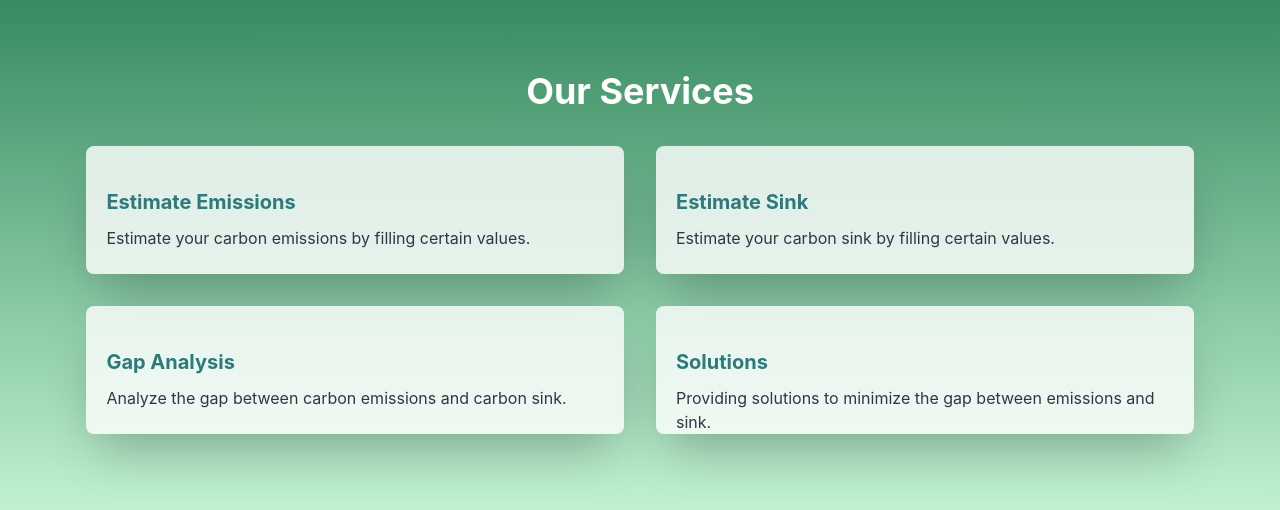
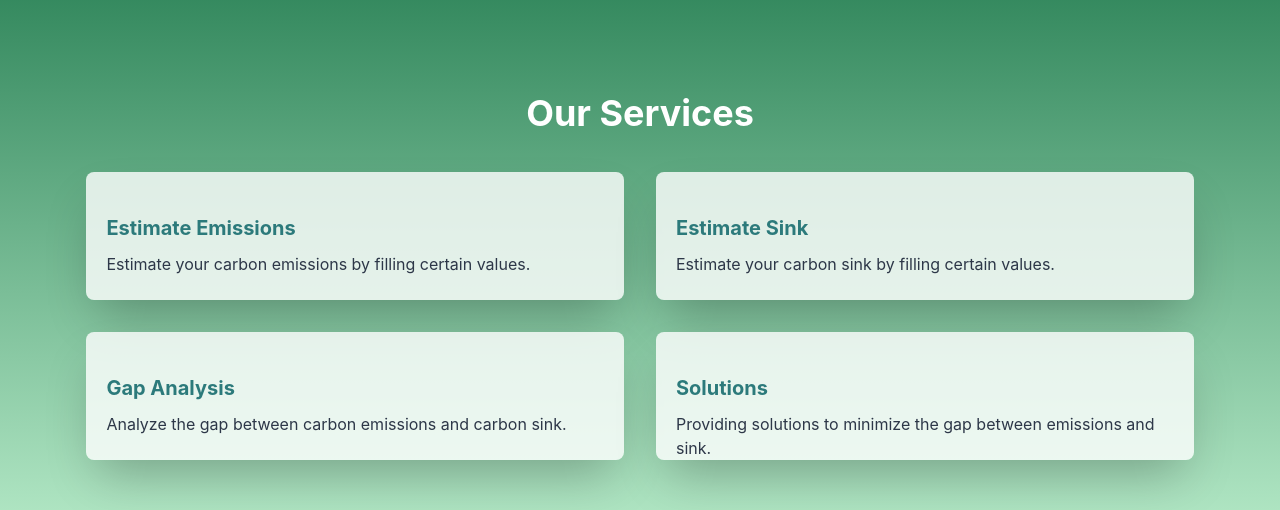
Before and after one commit to ParasNingune/carbon_footprints, a React (Create React App) app in the folder carbon-frontend/: page / in a window 1280 px wide. Shown: the part 908-1418 px from the top of the page. Built offline with nearby package versions, Linux system fonts and the light colour scheme.

Commit message:
update HomePage
minor changes in homePage

```diff
--- a/carbon-frontend/src/Pages/HomePage.js
+++ b/carbon-frontend/src/Pages/HomePage.js
@@ -88,12 +88,12 @@ export default function HomePage() {
           justifyContent="center"
           padding={10}
           mt={10}
-          minHeight="70vh"
+          minHeight="80vh"
         >
-          <Heading as="h2" fontSize="4xl" fontWeight="bold" color="white" mb={8}>
+          <Heading as="h2" fontSize="4xl" fontWeight="bold" color="white" mb={8} top={'125vh'} position={'absolute'}>
             Our Services
           </Heading>
-          <Flex wrap="wrap" gap={8} justifyContent="center" alignItems="center">
+          <Flex wrap="wrap" gap={8} justifyContent="center" alignItems="center" top={'135vh'} position={'absolute'}>
             {[
               { title: "Estimate Emissions", desc: "Estimate your carbon emissions by filling certain values." },
               { title: "Estimate Sink", desc: "Estimate your carbon sink by filling certain values." },
```
